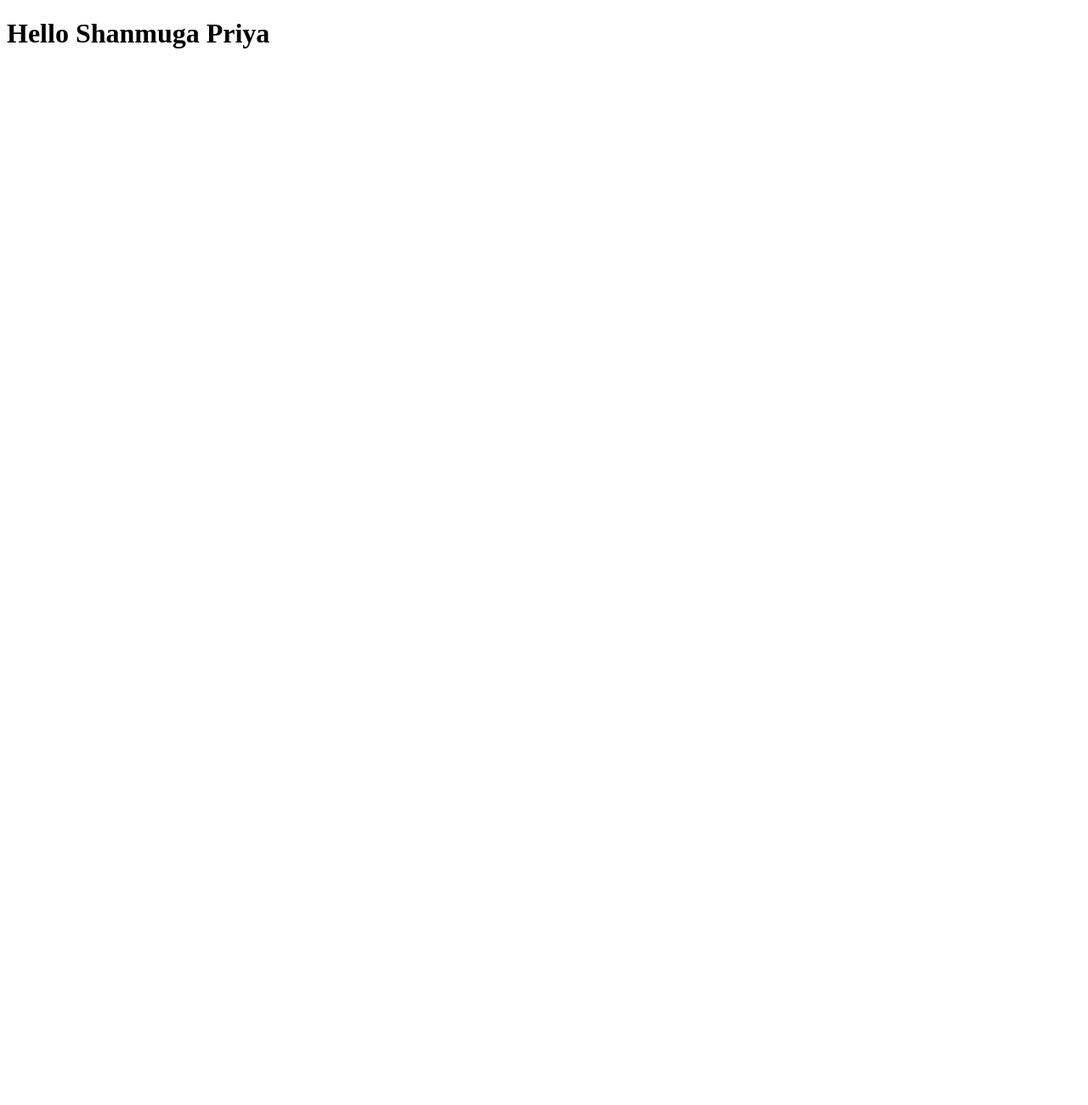
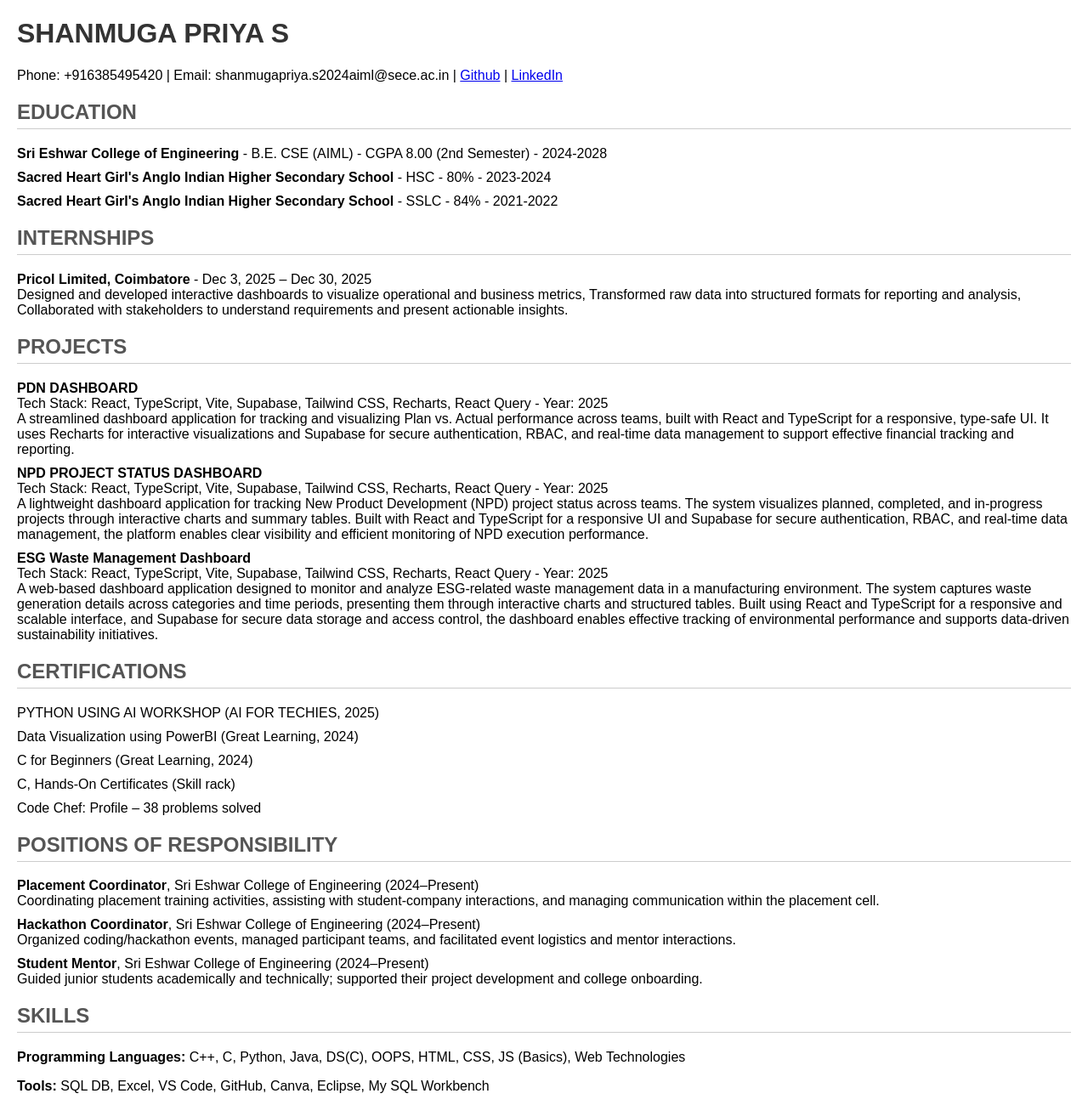
Before and after one commit to ShanmugapriyaSECE/my_portfolio, a plain HTML site: page index.html in a window 1280 px wide. Shown: the whole page at 85% size. Before the commit the page ends 800 px from the top, so only its background shows below. Drawn offline with Linux system fonts and the light colour scheme.

Commit message:
Add index.html

```diff
--- a/index.html
+++ b/index.html
@@ -3,9 +3,82 @@
 <head>
     <meta charset="UTF-8">
     <meta name="viewport" content="width=device-width, initial-scale=1.0">
-    <title>Document</title>
+    <title>Shanmuga Priya S - Portfolio</title>
+    <style>
+        body { font-family: Arial, sans-serif; margin: 20px; }
+        h1 { color: #333; }
+        h2 { color: #555; border-bottom: 1px solid #ccc; padding-bottom: 5px; }
+        .contact { margin-bottom: 20px; }
+        .section { margin-bottom: 20px; }
+        ul { list-style-type: none; padding: 0; }
+        li { margin-bottom: 10px; }
+    </style>
 </head>
 <body>
-    <h1>Hello Shanmuga Priya</h1>
+    <h1>SHANMUGA PRIYA S</h1>
+    <div class="contact">
+        <p>Phone: +916385495420 | Email: shanmugapriya.s2024aiml@sece.ac.in | <a href="#">Github</a> | <a href="#">LinkedIn</a></p>
+    </div>
+
+    <div class="section">
+        <h2>EDUCATION</h2>
+        <ul>
+            <li><strong>Sri Eshwar College of Engineering</strong> - B.E. CSE (AIML) - CGPA 8.00 (2nd Semester) - 2024-2028</li>
+            <li><strong>Sacred Heart Girl's Anglo Indian Higher Secondary School</strong> - HSC - 80% - 2023-2024</li>
+            <li><strong>Sacred Heart Girl's Anglo Indian Higher Secondary School</strong> - SSLC - 84% - 2021-2022</li>
+        </ul>
+    </div>
+
+    <div class="section">
+        <h2>INTERNSHIPS</h2>
+        <ul>
+            <li><strong>Pricol Limited, Coimbatore</strong> - Dec 3, 2025 – Dec 30, 2025<br>
+                Designed and developed interactive dashboards to visualize operational and business metrics, Transformed raw data into structured formats for reporting and analysis, Collaborated with stakeholders to understand requirements and present actionable insights.</li>
+        </ul>
+    </div>
+
+    <div class="section">
+        <h2>PROJECTS</h2>
+        <ul>
+            <li><strong>PDN DASHBOARD</strong><br>
+                Tech Stack: React, TypeScript, Vite, Supabase, Tailwind CSS, Recharts, React Query - Year: 2025<br>
+                A streamlined dashboard application for tracking and visualizing Plan vs. Actual performance across teams, built with React and TypeScript for a responsive, type-safe UI. It uses Recharts for interactive visualizations and Supabase for secure authentication, RBAC, and real-time data management to support effective financial tracking and reporting.</li>
+            <li><strong>NPD PROJECT STATUS DASHBOARD</strong><br>
+                Tech Stack: React, TypeScript, Vite, Supabase, Tailwind CSS, Recharts, React Query - Year: 2025<br>
+                A lightweight dashboard application for tracking New Product Development (NPD) project status across teams. The system visualizes planned, completed, and in-progress projects through interactive charts and summary tables. Built with React and TypeScript for a responsive UI and Supabase for secure authentication, RBAC, and real-time data management, the platform enables clear visibility and efficient monitoring of NPD execution performance.</li>
+            <li><strong>ESG Waste Management Dashboard</strong><br>
+                Tech Stack: React, TypeScript, Vite, Supabase, Tailwind CSS, Recharts, React Query - Year: 2025<br>
+                A web-based dashboard application designed to monitor and analyze ESG-related waste management data in a manufacturing environment. The system captures waste generation details across categories and time periods, presenting them through interactive charts and structured tables. Built using React and TypeScript for a responsive and scalable interface, and Supabase for secure data storage and access control, the dashboard enables effective tracking of environmental performance and supports data-driven sustainability initiatives.</li>
+        </ul>
+    </div>
+
+    <div class="section">
+        <h2>CERTIFICATIONS</h2>
+        <ul>
+            <li>PYTHON USING AI WORKSHOP (AI FOR TECHIES, 2025)</li>
+            <li>Data Visualization using PowerBI (Great Learning, 2024)</li>
+            <li>C for Beginners (Great Learning, 2024)</li>
+            <li>C, Hands-On Certificates (Skill rack)</li>
+            <li>Code Chef: Profile – 38 problems solved</li>
+        </ul>
+    </div>
+
+    <div class="section">
+        <h2>POSITIONS OF RESPONSIBILITY</h2>
+        <ul>
+            <li><strong>Placement Coordinator</strong>, Sri Eshwar College of Engineering (2024–Present)<br>
+                Coordinating placement training activities, assisting with student-company interactions, and managing communication within the placement cell.</li>
+            <li><strong>Hackathon Coordinator</strong>, Sri Eshwar College of Engineering (2024–Present)<br>
+                Organized coding/hackathon events, managed participant teams, and facilitated event logistics and mentor interactions.</li>
+            <li><strong>Student Mentor</strong>, Sri Eshwar College of Engineering (2024–Present)<br>
+                Guided junior students academically and technically; supported their project development and college onboarding.</li>
+        </ul>
+    </div>
+
+    <div class="section">
+        <h2>SKILLS</h2>
+        <p><strong>Programming Languages:</strong> C++, C, Python, Java, DS(C), OOPS, HTML, CSS, JS (Basics), Web Technologies</p>
+        <p><strong>Tools:</strong> SQL DB, Excel, VS Code, GitHub, Canva, Eclipse, My SQL Workbench</p>
+    </div>
 </body>
 </html>
```
